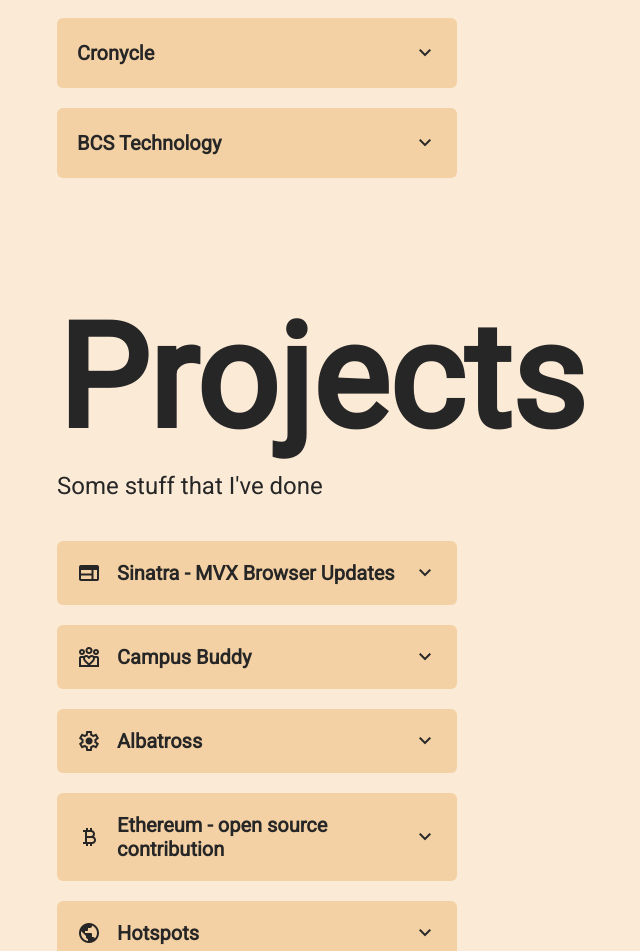
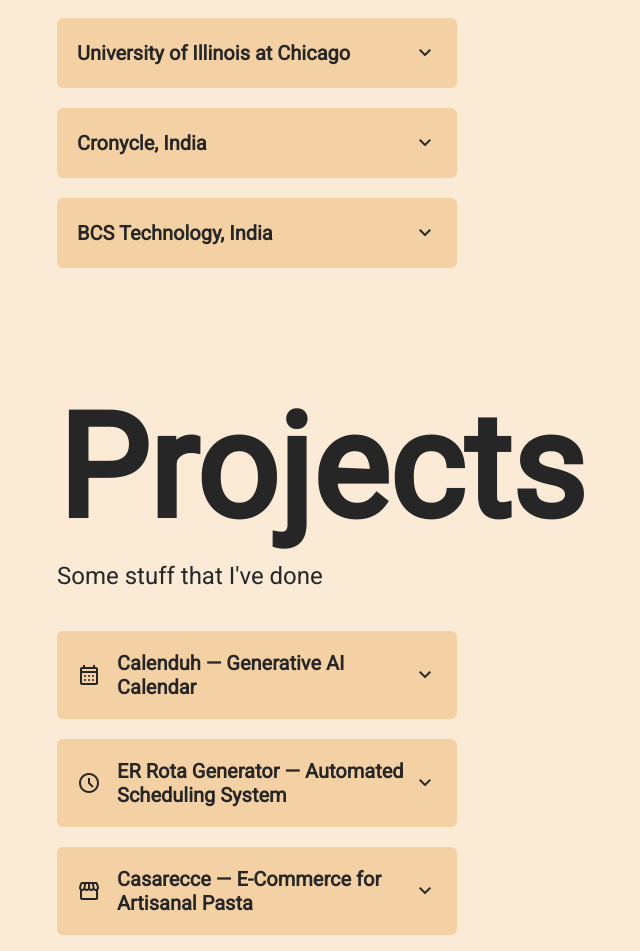
Before and after one commit to readysetgit/react-minimalist-portfolio, a React (Create React App) app: page / in a window 1280 px wide. Shown: the part 1181-2132 px from the top of the page, without its empty margins (253-893 px from the left). Built offline with nearby package versions, Linux system fonts and the light colour scheme.

Commit message:
Added new jobs and projects

```diff
--- a/src/App.jsx
+++ b/src/App.jsx
@@ -25,93 +25,76 @@
         rugbyDetails: `Every practice session is deeply satisying, this one's grown pretty close to my heart`,
         boulderingDetails: `I never knew I had a fear of heights! Can't wait to climb again and again.`,
       },
-
       jobs: [
+        {
+          name: "FastModel Sports, Chicago",
+          duration: "1.5 years",
+          details:
+            "Achieved a 300% market expansion by adding soccer, volleyball, and football to the platform, supporting clients including NBA, WNBA, NCAA, and Olympic teams. Engineered a workaround to Shopify Plus saving $24,000 annually and targeting an $840,000 high school market. Boosted sales by $100,000+ through FastIntelligence AI integration and fixed critical bugs that impacted over 100 coaches.",
+          years: "10/2023 - 02/2025",
+          position: "Software Engineer, Frontend",
+          techstack: ["React", "NodeJS", "Shopify", "AI", "A/B Testing"]
+        },
+        {
+          name: "The Normies LLC (Remote)",
+          duration: "Ongoing",
+          details:
+            "Improved video gallery load speeds by 2800% by fixing thumbnail sizing issues. Optimized UI/UX for Contact Us and Partnerships pages using HCI principles. Designed a high-impact Affiliates page that boosted partner engagement.",
+          years: "06/2023 - Present",
+          position: "Web Developer",
+          techstack: ["HTML", "CSS", "JavaScript"]
+        },
         {
           name: "University of Illinois at Chicago",
           duration: "1.5 years+",
+          details: "Held office hours and graded assignments for PHYS 131 and 132 (Introductory Physics for Life Sciences II). Course taught by Professor Richard DeJonghe and Jan-Hendrik Spille.",
           years: "09/2021 - ongoing",
           position: "Teaching Assistant",
-          techstack: ["Physics 131", "Physics 132"],
+          techstack: ["Physics 131", "Physics 132"]
         },
         {
-          name: "The Normies",
-          duration: "5 months",
-          years: "08/2022 - 12/2022",
-          position: "Web Developer (Internship)",
-          techstack: ["HTML", "CSS", "Javascript"],
+          name: "Cronycle, India",
+          duration: "2 years",
+          details: "Streamlined publishing by integrating 7 platforms, cutting publishing time by 90%. Migrated Angular 7 to Angular 9, reducing load times by 25 seconds across 100+ components.",
+          years: "07/2019 - 01/2021",
+          position: "Software Development Engineer II",
+          techstack: ["Angular", "Typescript", "NodeJS", "React", "SCSS"]
         },
         {
-          name: "Cronycle",
-          duration: "2 years",
-          years: "07/2019 - 07/2022",
-          position: "Software Developer II",
-          techstack: ["Angular", "Typescript", "NodeJS", "React", "SCSS"],
+          name: "BCS Technology, India",
+          duration: "1 year",
+          details: "Tutored 10+ colleagues in advanced RxJS and async programming. Fixed 100+ UI bugs across airline websites. Worked with ASP.NET, .NET Core, and Ruby on Rails.",
+          years: "06/2018 - 06/2019",
+          position: "Associate Software Developer",
+          techstack: [".NET", ".NET Core", "Angular", "Ruby on Rails"]
+        }
+      ],
+      projects: [
+        {
+          name: "Calenduh — Generative AI Calendar",
+          duration: "Ongoing",
+          years: "02/2025",
+          details: `Built an AI-powered assistant that automated Google Calendar scheduling, reducing manual planning time by over 70%. Integrated OpenAI’s GPT API to interpret commands like “Plan my 3-day workout.” Currently expanding features with voice command support and accessibility tools.`,
+          techstack: ["React", "Node.js", "OpenAI API", "Google Calendar API"],
+          icon: "calendar_month"
         },
         {
-          name: "BCS Technology",
-          duration: "1 year",
-          years: "06/2018 - 06/2019",
-          position: "Associate Software Developer",
-          techstack: [".NET", ".NET Core", "Angular", "Ruby on Rails"],
-        },
-      ],
-
-      projects: [
-        {
-          name: "Sinatra - MVX Browser Updates",
-          duration: "5 months",
-          years: "08/2022 - 12/2022",
-          details: `Worked on instantaneously updating commercial browsers without requiring a restart of the web browser.
-          The update switches to a newer version of the browser without losing the open tabs and the associated data state.`,
-          techstack: ["Javascript"],
-          icon: "web",
+          name: "ER Rota Generator — Automated Scheduling System",
+          duration: "Ongoing",
+          years: "2024",
+          details: `Developed a React-based rota generator to automate ER shift scheduling, reducing manual work and ensuring fair doctor distribution. Enforced constraints like minimum staffing per shift and enabled CSV exports for hospital systems.`,
+          techstack: ["React", "CSV", "Scheduling Logic"],
+          icon: "schedule"
         },
         {
-          name: "Campus Buddy",
-          duration: "5 months",
-          years: "08/2022 - 12/2022",
-          details: `Created a social media web application called "Campus Buddy" using Angular and Firebase. The application helps UIC students find
-          hotspots of activity on and off campus and features map functionality using the Google Places API.`,
-          techstack: ["Angular", "Firebase", "Places API"],
-          icon: "diversity_4",
-        },
-        {
-          name: "Albatross",
-          duration: "5 months",
-          years: "08/2022 - 12/2022",
-          details: `Created a compiler in C that supported Binary and Unary operations, Conditionals, For loops, While loops, If Else, Variables and
-          Functions.`,
-          techstack: ["C", "Assembly"],
-          icon: "settings",
-        },
-        {
-          name: "Ethereum - open source contribution",
-          duration: "5 months",
-          years: "08/2022 - 12/2022",
-          details: `Identified and fixed a bug in the ethereum-react-native-boilerplate repository.`,
-          techstack: ["Java"],
-          icon: "currency_bitcoin",
-        },
-        {
-          name: "Hotspots",
-          duration: "5 months",
-          years: "08/2022 - 12/2022",
-          details: `Created a website that uses Google Maps Places API to display points of interest.
-          Implemented secure login with password encryption and maintained user sessions using passport.js.
-         Automated the deployment process using CI/CD on GitHub Actions and deployed the docker image to Heroku.`,
-          techstack: [
-            "React",
-            "NodeJS",
-            "Passport.js",
-            "Docker",
-            "SQLite",
-            "Heroku",
-          ],
-          icon: "public",
-        },
+          name: "Casarecce — E-Commerce for Artisanal Pasta",
+          duration: "Ongoing",
+          years: "2023",
+          details: `Launched a responsive online store for Casarecce (now Casa Pasta Bar), India’s first artisanal pasta bar. Added WhatsApp-based support to reduce cart abandonment and improve satisfaction.`,
+          techstack: ["React", "E-commerce", "WhatsApp API"],
+          icon: "storefront"
+        }
       ],
-
       websites: [
         {
           name: "The Normies",
@@ -127,36 +110,16 @@
           name: "Rota Generator",
           imgUrl: rotaGeneratorImage,
           url: "https://rota-generator.web.app/rota-generator",
-        },
+        }
       ],
-
       skills: [
-        "Angular",
-        "React",
-        "RxJS",
-        "Node.js",
-        "NgRx",
-        "HTML",
-        "CSS",
-        "SASS",
-        "LESS",
-        "Javascript",
-        "Typescript",
-        ".NET",
-        ".NET Core",
-        "C#",
-        "C/C++",
-        "Java",
-        "Python",
-        "Assembly",
-        "MSSQL",
-        "SQLite",
-        "MongoDB",
-        "React",
-        "Flask(Python)",
-        "Docker",
-        "Ruby on Rails"
-      ],
+        "Angular", "React", "RxJS", "Node.js", "NgRx", "HTML", "CSS", "SASS", "LESS",
+        "Javascript", "Typescript", ".NET", ".NET Core", "C#", "C/C++", "Java", "Python",
+        "Assembly", "MSSQL", "SQLite", "MongoDB", "PostgreSQL", "Graphql", "NextJS",
+        "PostGIS", "OpenAI", "Google APIs", "Redux", "D3", "Docker", "Azure", "AWS",
+        "CircleCI", "Heroku", "NameCheap", "Google Cloud", "Git", "VS Code", "IntelliJ",
+        "Android Studio", "Figma", "Jira"
+      ]
     };
   }
 
--- a/src/components/Job/Job.jsx
+++ b/src/components/Job/Job.jsx
@@ -67,6 +67,9 @@
           <span className="material-symbols-outlined">expand_less</span>
         </div>
         <div className="all-metadata ptl">
+          <p className="metadata description">
+            {this.props.job.details}
+          </p>
           <p className="metadata">
             <span className="material-symbols-outlined">schedule</span>
             {this.props.job.duration}
@@ -80,7 +83,7 @@
             {this.props.job.position}
           </p>
           <div className="all-chips">
-            { this.props.job.techstack && this.props.job.techstack.map(skill => <Chip name={skill}/>)}
+            {this.props.job.techstack && this.props.job.techstack.map(skill => <Chip name={skill} />)}
           </div>
         </div>
       </div>
--- a/src/components/Job/Job.scss
+++ b/src/components/Job/Job.scss
@@ -31,6 +31,11 @@
       font-size: 14px;
       font-weight: bold;
     }
+    .description {
+      font-family: Roboto, sans-serif;
+      font-size: 16px;
+      font-weight: 400;
+    }
   }
 
   .all-chips {
```
Also changed, not shown: src/assets/thenormies.png.
